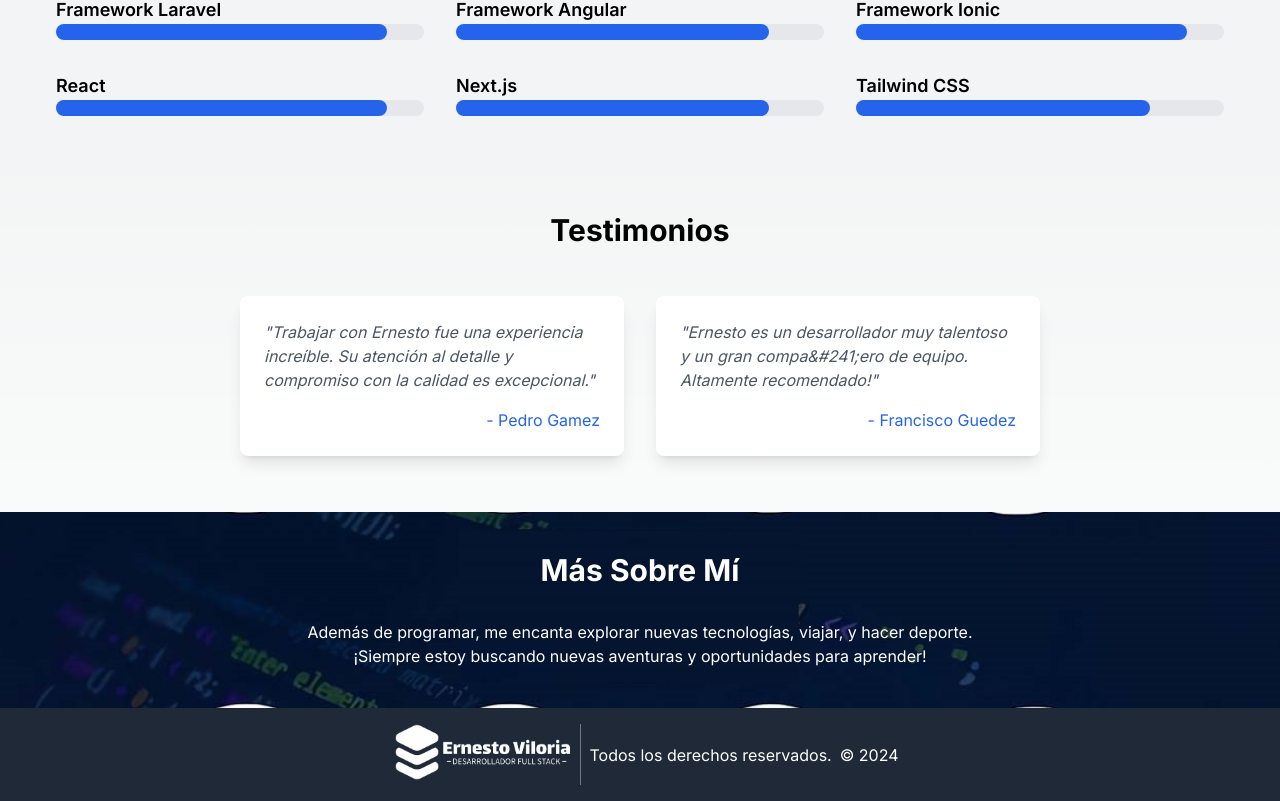
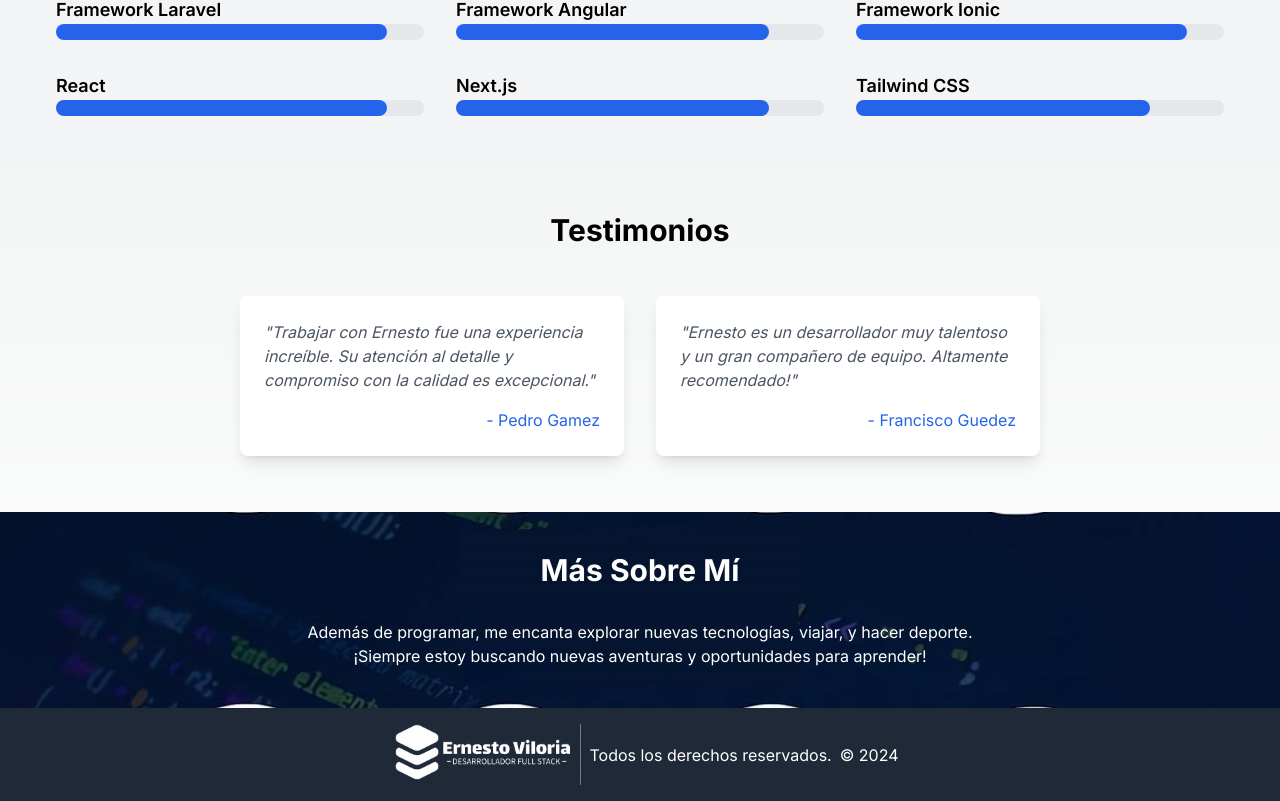
Before and after one commit to ernesto4664/Mi-portafolio, a Next.js app: page /about in a window 1280 px wide. Shown: the part 1440-2241 px from the top of the page. Built offline with nearby package versions, Linux system fonts and the light colour scheme.

Commit message:
mejorando estilos

```diff
--- a/src/components/Testimonials.tsx
+++ b/src/components/Testimonials.tsx
@@ -3,7 +3,7 @@ import React from 'react';
 
 const testimonials = [
   { name: 'Pedro Gamez', text: 'Trabajar con Ernesto fue una experiencia increíble. Su atención al detalle y compromiso con la calidad es excepcional.' },
-  { name: 'Francisco Guedez', text: 'Ernesto es un desarrollador muy talentoso y un gran compa&#241;ero de equipo. Altamente recomendado!'}
+  { name: 'Francisco Guedez', text: 'Ernesto es un desarrollador muy talentoso y un gran compañero de equipo. Altamente recomendado!'}
   // Añade más testimonios aquí
 ];
 
```
